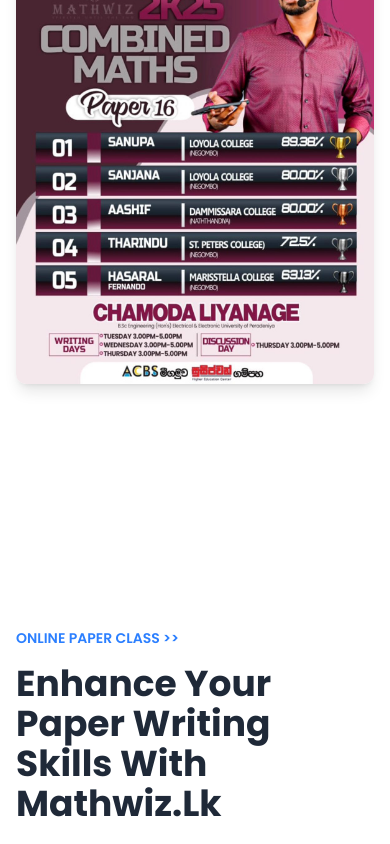
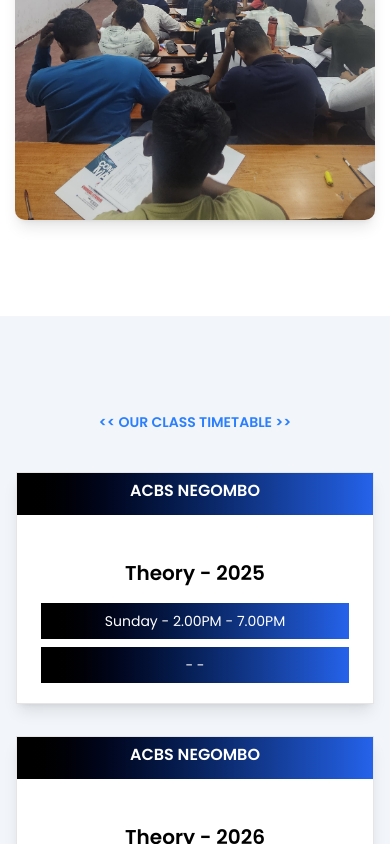
Before and after one commit to techocea/mathwiz, a Next.js app: page / in a window 390 px wide. Shown: the part 3212-4056 px from the top of the page. Built offline with nearby package versions, Linux system fonts and the light colour scheme.

Commit message:
start time and paper size

```diff
--- a/app/(root)/page.tsx
+++ b/app/(root)/page.tsx
@@ -192,7 +192,7 @@
 
               {/* Image */}
               <div className="mt-10 lg:mt-0 flex-1 flex items-center justify-center w-full">
-                <div className="relative w-[280px] sm:w-[320px] md:w-[342px] h-[420px] sm:h-[460px] md:h-[500px]">
+                <div className="relative w-[360px] sm:w-[320px] md:w-[342px] h-[420px] sm:h-[460px] md:h-[500px]">
                   <Image
                     src="/banner.png"
                     width={150}
@@ -268,7 +268,7 @@
         </ScrollTriggered>
 
         {/* TOP RESULTS SECTION */}
-        <section
+        {/* <section
           id="top-rankers"
           className="w-full py-24 px-4 sm:px-8 md:px-16 lg:px-24 h-full"
         >
@@ -298,17 +298,17 @@
               </div>
             </div>
           </ScrollTriggered>
-        </section>
+        </section> */}
 
         {/* ONLINE PAPER CLASS */}
         <section
           id="online"
-          className="w-full py-24 px-4 sm:px-8 md:px-16 lg:py-80 lg:px-24"
+          className="w-full py-24 px-4 sm:px-8 md:px-16 lg:py-32 lg:px-24"
         >
           <ScrollTriggered>
             <div className="flex flex-col-reverse lg:flex-row items-center justify-center gap-12">
               <div className="flex-1 flex items-center justify-center mt-10 lg:mt-0">
-                <div className="relative w-[280px] sm:w-[320px] md:w-[342px] h-[420px] sm:h-[460px] md:h-[500px]">
+                <div className="relative w-[360px] sm:w-[320px] md:w-[342px] h-[420px] sm:h-[460px] md:h-[500px]">
                   <Image
                     src="/banner.png"
                     width={150}
@@ -395,7 +395,7 @@
                     className="flex flex-col text-center w-full py-0 rounded-none shadow-lg"
                   >
                     <CardHeader className="bg-gradient-to-r from-[#000000] to-[#2563EB]">
-                      <CardTitle className="flex gap-2 py-2 items-center text-white uppercase justify-center w-full">
+                      <CardTitle className="flex gap-2 py-2.5 items-center text-white uppercase justify-center w-full">
                         {timetable.city}
                       </CardTitle>
                     </CardHeader>
--- a/app/dashboard/admin/students/page.tsx
+++ b/app/dashboard/admin/students/page.tsx
@@ -229,7 +229,7 @@
               ))
             ) : (
               <TableRow>
-                <TableCell colSpan={6} className="text-center py-6">
+                <TableCell colSpan={9} className="text-center py-6">
                   No students found
                 </TableCell>
               </TableRow>
--- a/app/dashboard/student/page.tsx
+++ b/app/dashboard/student/page.tsx
@@ -13,7 +13,9 @@
   TableHeader,
   TableRow,
 } from "@/components/ui/table";
+import { INSTRUCTIONS } from "@/lib/constants";
 import axios from "axios";
+import { format } from "date-fns";
 import { Clock, FileText, Loader2 } from "lucide-react";
 import { useRouter } from "next/navigation";
 import { useEffect, useState } from "react";
@@ -33,9 +35,9 @@
 
 const StudentDashboard = () => {
   const router = useRouter();
-  const { isRunning, currentExamId, startTimer } = useTimer();
   const [loading, setLoading] = useState(false);
   const [papers, setPapers] = useState<PaperProps[]>([]);
+  const { isRunning, currentExamId, startTimer } = useTimer();
   const [studentData, setStudentData] = useState<StudentProps>();
 
   useEffect(() => {
@@ -62,7 +64,9 @@
         });
         const studentYear = resStudent.data.year;
 
-        const resPapers = await axios.get(`/api/admin/paper?year=${studentYear}`);
+        const resPapers = await axios.get(
+          `/api/admin/paper?year=${studentYear}`
+        );
         setPapers(resPapers.data.papers);
       } catch (error) {
         console.log("Failed to fetch papers: ", error);
@@ -84,13 +88,21 @@
   const handleStartExam = (paperId: string, durationMinutes: number) => {
     if (isRunning && currentExamId !== paperId) {
       // toast.error("You already have a paper going on!");
+
       router.push(`/dashboard/student/paper/${paperId}`);
       return;
     }
 
+    const examStartTime = new Date().toISOString();
+    localStorage.setItem(`examStartTime_${paperId}`, examStartTime);
     startTimer(durationMinutes, paperId);
     router.push(`/dashboard/student/paper/${paperId}`);
   };
+
+  const isExpired = (uploadDeadline: string) => {
+    return new Date(uploadDeadline) < new Date();
+  };
+
   return (
     <>
       <DashboardNavbar dashboardType="student" />
@@ -99,13 +111,17 @@
         <div className="flex flex-col space-y-4">
           <div className="flex justify-between w-full">
             <div>
-              <h1 className="text-3xl font-bold uppercase">
-                {studentData?.name}&apos;s Dashboard
+              <h1 className="text-xl font-bold uppercase pb-2.5">
+                Exam Instructions
               </h1>
-              <p className="text-sm text-muted-foreground">
-                Browse and start your exams. Remember, once you start, the timer
-                cannot be paused.
+              {INSTRUCTIONS.map((ins, idx) => (
+                <p
+                  key={idx}
+                  className="text-sm leading-6.5 text-muted-foreground"
+                >
+                  {ins}
                 </p>
+              ))}
             </div>
 
             <div>
@@ -121,15 +137,18 @@
                 <TableRow>
                   <TableHead>Paper</TableHead>
                   <TableHead>Duration</TableHead>
+                  <TableHead>Submit Deadline</TableHead>
                   <TableHead className="text-right">Action</TableHead>
                 </TableRow>
               </TableHeader>
               <TableBody>
                 {papers && papers.length > 0 ? (
-                  papers.map((paper) => (
+                  papers.map((paper) => {
+                    const expired = isExpired(paper.uploadDeadline);
+                    return (
                       <TableRow
                         key={paper._id}
-                    //   className={isExpired ? "opacity-70" : ""}
+                        className={expired ? "opacity-70" : ""}
                       >
                         <TableCell className="font-medium flex items-center gap-2">
                           <FileText size={18} className="text-primary" />
@@ -137,24 +156,32 @@
                         </TableCell>
                         <TableCell>
                           <div className="flex items-center gap-1">
-                          <Clock size={16} className="text-muted-foreground" />
-                          {paper.durationMinutes} minutes
+                            <Clock
+                              size={16}
+                              className="text-muted-foreground"
+                            />
+                            {Math.floor(paper.durationMinutes / 60) > 0 &&
+                              `${Math.floor(paper.durationMinutes / 60)}h `}
+                            {paper.durationMinutes % 60}m
                           </div>
                         </TableCell>
-
+                        <TableCell>
+                          {format(new Date(paper.uploadDeadline), "PP")}
+                        </TableCell>
                         <TableCell className="text-right">
                           <Button
+                            disabled={isRunning}
                             onClick={() =>
                               handleStartExam(paper._id, paper.durationMinutes)
                             }
-                          // onClick={() => toast.success(paper?.title)}
                             size="sm"
                           >
                             Start Exam
                           </Button>
                         </TableCell>
                       </TableRow>
-                  ))
+                    );
+                  })
                 ) : (
                   <TableRow>
                     <TableCell colSpan={6} className="text-center py-6">
--- a/lib/constants.ts
+++ b/lib/constants.ts
@@ -31,8 +31,8 @@
   },
   {
     id: 3,
-    label: "Top Rankers",
-    href: "#top-rankers",
+    label: "Time Table",
+    href: "#time-table",
   },
   {
     id: 4,
@@ -105,35 +105,51 @@
 export const TIMETABLE = [
   {
     id: 1,
-    city: "Negombo",
-    type: "Theory - 2026",
-    day1: "Monday",
-    day1Start: "8:00AM",
-    day1Finish: "10:00AM",
-    day2: "Thursday",
-    day2Start: "8:00AM",
-    day2Finish: "10:00AM",
+    city: "ACBS Negombo",
+    type: "Theory - 2025",
+    day1: "Sunday",
+    day1Start: "2.00PM",
+    day1Finish: "7.00PM",
   },
   {
     id: 2,
-    city: "Negombo",
-    type: "Revision - 2026",
+    city: "ACBS Negombo",
+    type: "Theory - 2026",
     day1: "Monday",
-    day1Start: "8:00AM",
-    day1Finish: "10:00AM",
-    day2: "Thursday",
-    day2Start: "8:00AM",
-    day2Finish: "10:00AM",
+    day1Start: "3.00PM",
+    day1Finish: "7.00PM",
+    day2: "Wednesday",
+    day2Start: "3.00PM",
+    day2Finish: "7.00PM",
   },
   {
     id: 3,
-    city: "Negombo",
-    type: "Paper - 2026",
-    day1: "Monday",
-    day1Start: "8:00AM",
-    day1Finish: "10:00AM",
-    day2: "Thursday",
-    day2Start: "8:00AM",
-    day2Finish: "10:00AM",
+    city: "Farade Education - Wattala",
+    type: "Theory - 2027",
+    day1: "Saturday",
+    day1Start: "8:30AM",
+    day1Finish: "12:30PM",
+    day2: "Saturday",
+    day2Start: "1:30PM",
+    day2Finish: "5:30PM",
+    day3: "Sunday",
+    day3Start: "9:00AM",
+    day3Finish: "12:00PM",
+  },
+  {
+    id: 4,
+    city: "ACBS Negombo",
+    type: "සිද්ධාන්ත - 2026",
+    day1: "අගහරුවාදා",
+    day1Start: "ප.ව. 3.00",
+    day1Finish: "ප.ව. 7.00",
   },
 ];
+
+export const INSTRUCTIONS = [
+  "Read the instructions before the starting the paper",
+  "Prepare yourself before starting the paper",
+  "The timer starts off right away once you start the exam",
+  "You have 2h 40min to complete the paper and 15 min to upload the answer sheet(you have to upload a PDF file)",
+  "If you face any issues when uploading the answer sheet you can send it through WhatsApp",
+];
--- a/lib/schema.ts
+++ b/lib/schema.ts
@@ -28,6 +28,7 @@
 const paperSchema = new mongoose.Schema(
   {
     title: { type: String },
+    medium: { type: String, enum: ["sinhala", "english"] },
     durationMinutes: { type: Number },
     year: { type: String, enum: ["2025", "2026", "2027"] },
     uploadDeadline: { type: Date },
@@ -63,6 +64,7 @@
       type: String,
       required: true,
     },
+    startTime: { type: Date },
     submittedAt: {
       type: Date,
       default: Date.now,
--- a/lib/zod.ts
+++ b/lib/zod.ts
@@ -36,11 +36,12 @@
   password: z.string().min(6, "This field is required"),
 });
 
-const MAX_FILE_SIZE = 5 * 1024 * 1024; // 5MB
+const MAX_FILE_SIZE = 30 * 1024 * 1024; // 30MB
 const ACCEPTED_FILE_TYPES = ["application/pdf"];
 
 export const createPaperSchema = z.object({
   title: z.string().min(6, "This field is required"),
+  medium: z.enum(["sinhala", "english"]),
   durationMinutes: z.number().min(1, "This field is required"),
   uploadDeadline: z.date({ required_error: "Please select a deadline date" }),
   year: z.enum(["2025", "2026", "2027"]),
@@ -48,7 +49,7 @@
     .instanceof(File)
     .refine(
       (file) => file.size <= MAX_FILE_SIZE,
-      "File size must be less than 5MB"
+      "File size must be less than 30MB"
     )
     .refine(
       (file) => ACCEPTED_FILE_TYPES.includes(file.type),
```
Also changed, not shown: app/api/admin/paper/route.ts (+17 -6 lines), app/api/submissions/route.ts (+12 -0 lines), app/dashboard/admin/papers/create/page.tsx (+22 -1 lines), app/dashboard/admin/papers/page.tsx (+8 -1 lines), app/dashboard/admin/submissions/page.tsx (+9 -4 lines), components/WritePaper.tsx (+10 -2 lines). Lines whose indentation alone changed are shown as unchanged.
